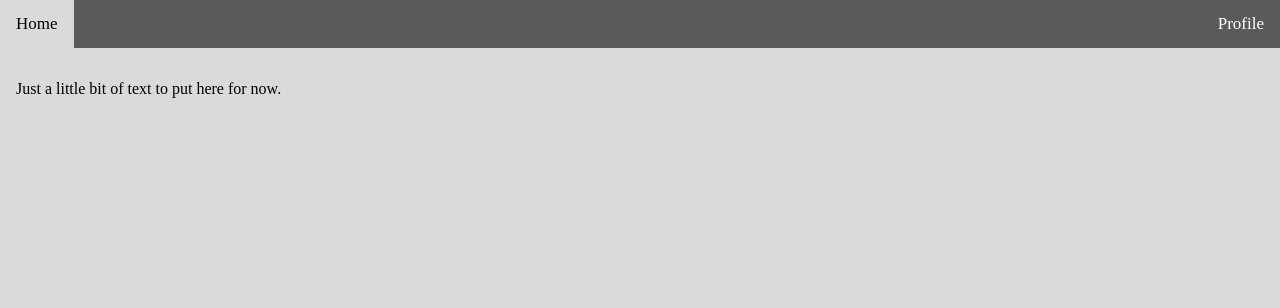
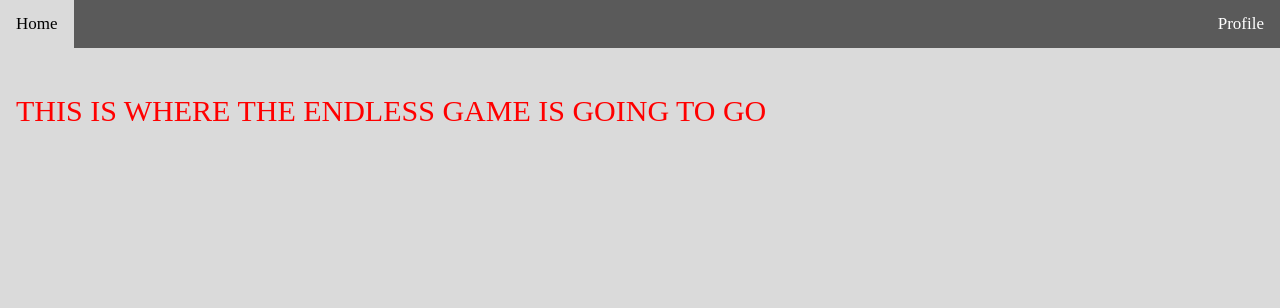
Before and after one commit to gytanzo/MusicalChairs, a Flask app: page /endlessgame.html in a window 1280 px wide. Shown: the top 308 px of the page. Run offline with Flask 2, Linux system fonts and the light colour scheme.

Commit message:
#42 created the game selection screen, having two buttons, one for each mode we want

```diff
--- a/static/gameselection.css
+++ b/static/gameselection.css
@@ -32,7 +32,6 @@ body {
 
 .button {
     border: none;
-    display: block;
     font-size: 36px;
     margin: 0 auto;
     cursor: pointer;
--- a/templates/endlessgame.html
+++ b/templates/endlessgame.html
@@ -10,8 +10,8 @@
             <a href="profile.html" style="text-decoration: none; float: right;">Profile</a>
         </div>
         <div class="main">
-            <p>
-                Just a little bit of text to put here for now.
+            <p style="font-size: 30px; color: red;">
+                THIS IS WHERE THE ENDLESS GAME IS GOING TO GO
             </p>
         </div>
     </body>
--- a/templates/gameselection.html
+++ b/templates/gameselection.html
@@ -10,15 +10,12 @@
             <a href="profile.html" style="text-decoration: none; float: right;">Profile</a>
         </div>
         <div class="main">
-            <p>
             <a href="playgame.html" style="text-decoration: none;">
                 <button class="button">Classic Mode</button>
             </a>
             <a href="endlessgame.html" style="text-decoration: none;">
                 <button class="button">Endless Mode</button>
             </a>
-            </p>
         </div>
     </body>
-
 </html>
```
Lines whose indentation alone changed are shown as unchanged.
